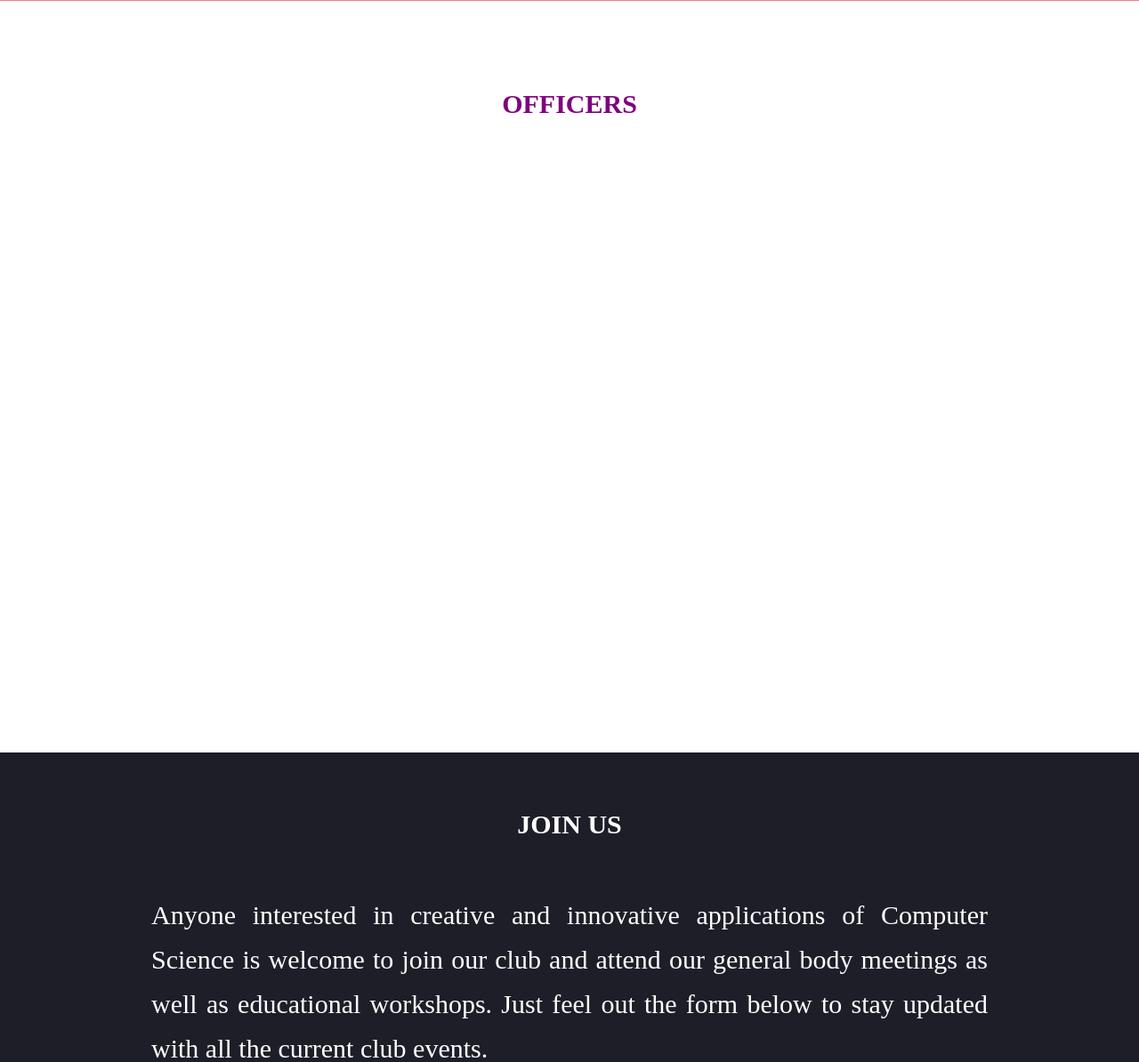
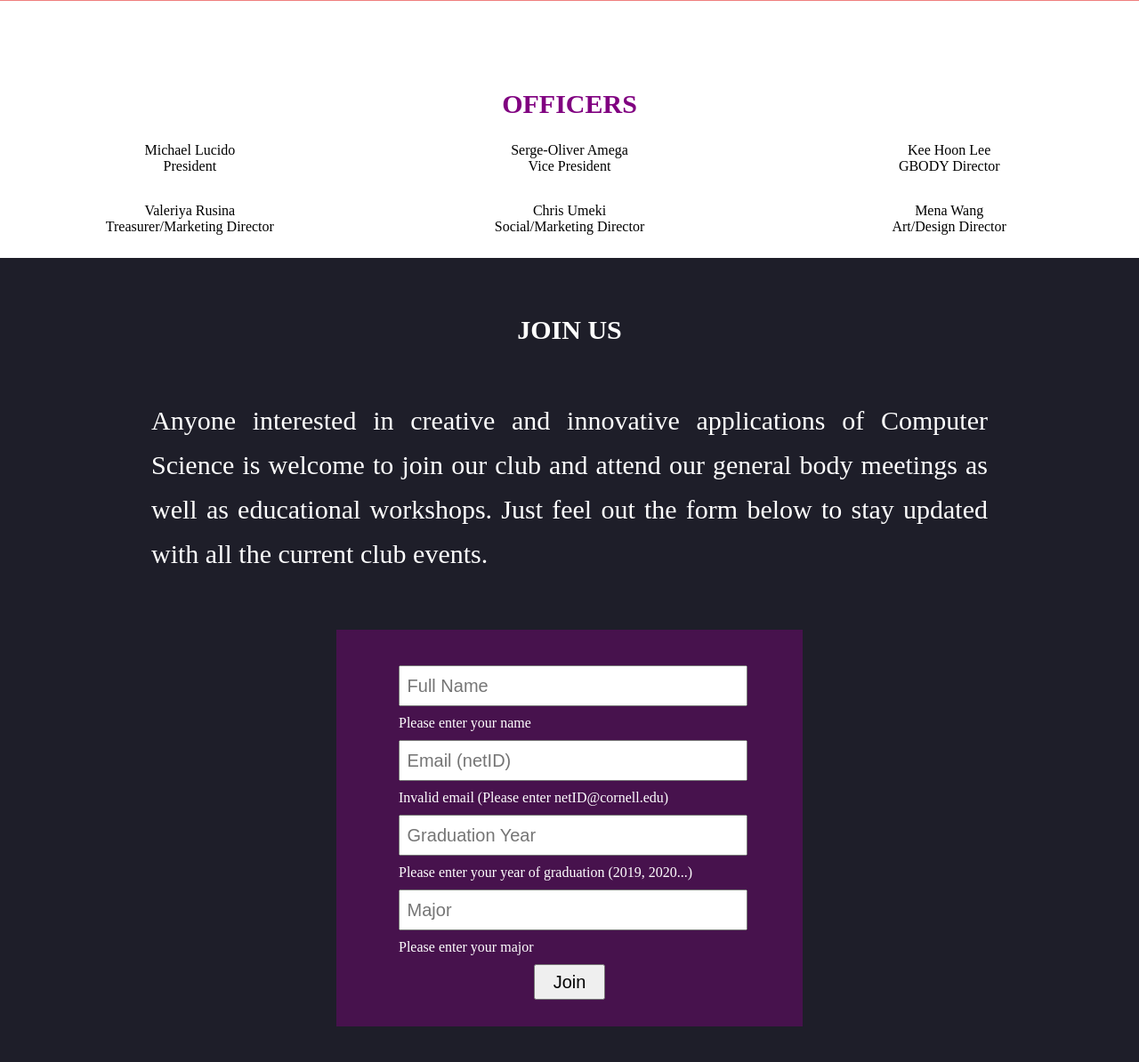
Before and after one commit to valeriyarusina/CreativeComputingWebsite, a PHP site: page /?submit=1 in a window 1280 px wide. Shown: the part 2992-4186 px from the top of the page at 89% size. After the commit the page ends 4146 px from the top, so only its background shows below. Run offline with PHP 8.4, Linux system fonts and the light colour scheme; data that the repository does not hold is empty; some libraries are stand-ins or nearby versions.

Commit message:
set up grid for officers

```diff
--- a/index.php
+++ b/index.php
@@ -177,6 +177,37 @@ else {
 <div id="four">
   <h2> OFFICERS </h2>
 
+  <div class="grid">
+    <div class="row1">
+      <div class="officer">
+        <p> Michael Lucido <br/> President </p>
+      </div>
+
+      <div class="officer">
+        <p> Serge-Oliver Amega <br/> Vice President </p>
+      </div>
+
+      <div class="officer">
+        <p> Kee Hoon Lee <br/> GBODY Director </p>
+      </div>
+    </div>
+
+    <div class="row2">
+      <div class="officer">
+        <p> Valeriya Rusina <br/> Treasurer/Marketing Director </p>
+      </div>
+
+      <div class="officer">
+        <p> Chris Umeki <br/> Social/Marketing Director </p>
+      </div>
+
+      <div class="officer">
+        <p> Mena Wang <br/> Art/Design Director </p>
+      </div>
+    </div>
+
+  </div>
+
 </div>
 
 <div id="five">
--- a/styles/index.css
+++ b/styles/index.css
@@ -153,10 +153,35 @@ nav a:hover{
 /* FOUR */
 #four{
   background-color: white;
-  height:800px;
 }
 
+#four p{
+  color: black;
+  text-align: center;
+}
 
+.grid{
+  display: flex;
+  flex-direction: column;
+}
+
+.row1{
+  flex: 1;
+  order: 1;
+  display: flex;
+  flex-direction: row;
+}
+
+.row2{
+  flex: 1;
+  order: 2;
+  display: flex;
+  flex-direction: row;
+}
+
+.officer{
+  flex: 1;
+}
 
 /*FIVE*/
 #five {
```
